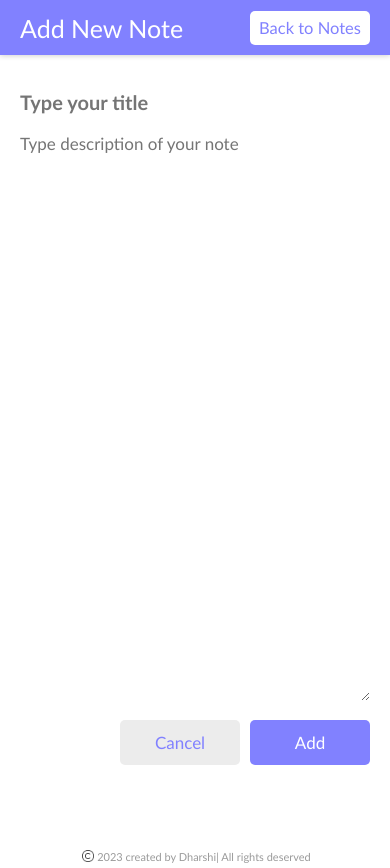
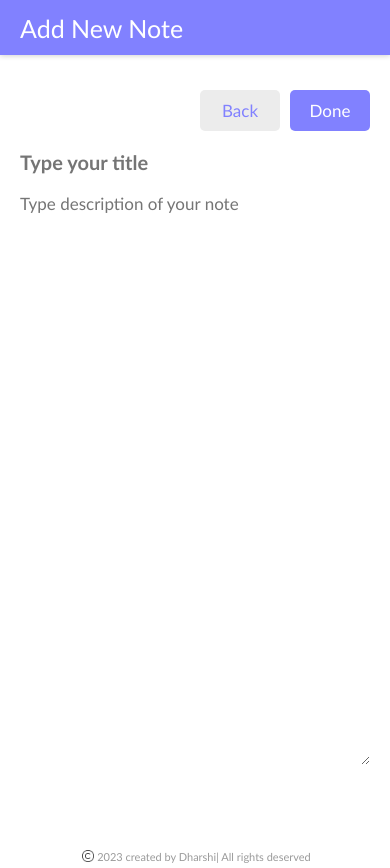
Before and after one commit to DharshiBalasubramaniyam/Notes-App, a React (Create React App) app: page /newnote in a window 390 px wide. Built offline with nearby package versions, Linux system fonts and the light colour scheme.

Commit message:
update ui

```diff
--- a/src/components/Addnote.js
+++ b/src/components/Addnote.js
@@ -44,12 +44,14 @@ function Addnote(props) {
         <>
             <header>
                 <h1>Add New Note</h1>
-                <div>
-                        <Link to="/" className='btn'>Back to Notes</Link>
-                </div>
             </header>
             <section>
                 <form onSubmit={handleSubmit}>
+
+                    <div className='btns'>
+                        <Link to="/" className='link'><input type='submit' value='Back' className='cancel'/></Link>
+                        <input type='submit' value='Done' />
+                    </div><br/>
 
                     <input type='text'
                         ref={titleRef}
@@ -72,12 +74,7 @@ function Addnote(props) {
                                 return {...previousState, description: e.target.value}
                             })
                         }}
-                    ></textarea><br/>
-
-                    <div className='btns'>
-                        <Link to="/" className='link'><input type='submit' value='Cancel' className='cancel'/></Link>
-                        <input type='submit' value='Add' />
-                    </div>
+                    ></textarea>
                 </form>
             </section>
 
--- a/src/components/Styles.css
+++ b/src/components/Styles.css
@@ -331,6 +331,10 @@ footer img {
     #list {
         padding: 125px 20px 15px;
     }
+    section form input[type='submit'] {
+        padding: 10px 0;
+        width: 80px;
+    }
     footer {
         font-size: 11px;
     }
--- a/src/components/UpdateNote.js
+++ b/src/components/UpdateNote.js
@@ -46,6 +46,11 @@ function UpdateNote(props) {
             <section>
                 <form onSubmit={handleSubmit}>
 
+                    <div className='btns'>
+                        <Link to={`/viewnote/${input.id}`} className='link'><input type='submit' value='Back' className='cancel'/></Link>
+                        <input type='submit' value='Done' />
+                    </div>
+
                     <input type='text'
                         ref={titleRef}
                         placeholder='Title'
@@ -67,11 +72,8 @@ function UpdateNote(props) {
                                 return {...previousState, description: e.target.value}
                             })
                         }}
-                    ></textarea><br/>
-                    <div className='btns'>
-                    <Link to={`/viewnote/${input.id}`} className='link'><input type='submit' value='Cancel' className='cancel'/></Link>
-                    <input type='submit' value='Save' />
-                    </div>
+                    ></textarea>
+
 
                 </form>
             </section>
```
